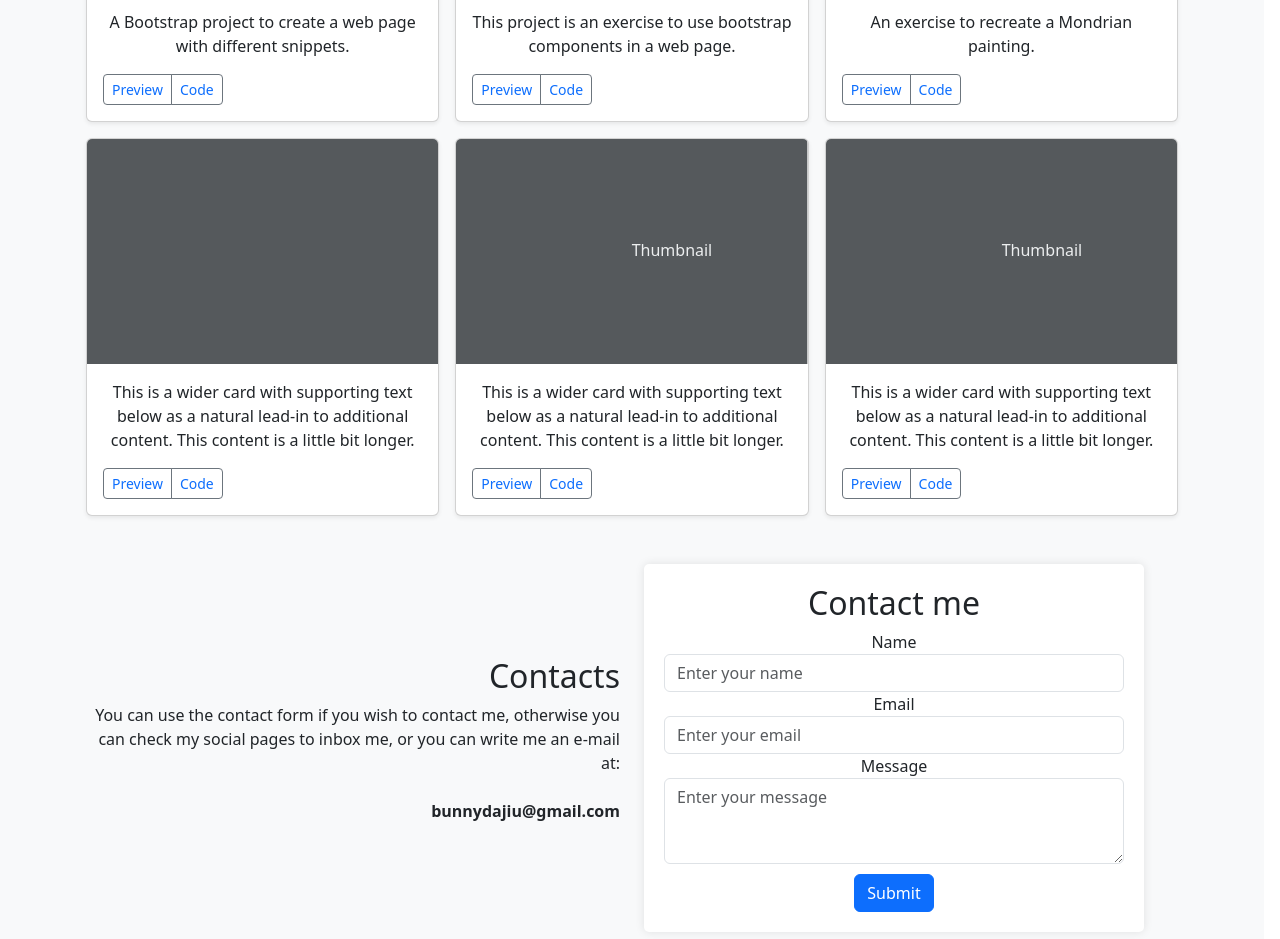
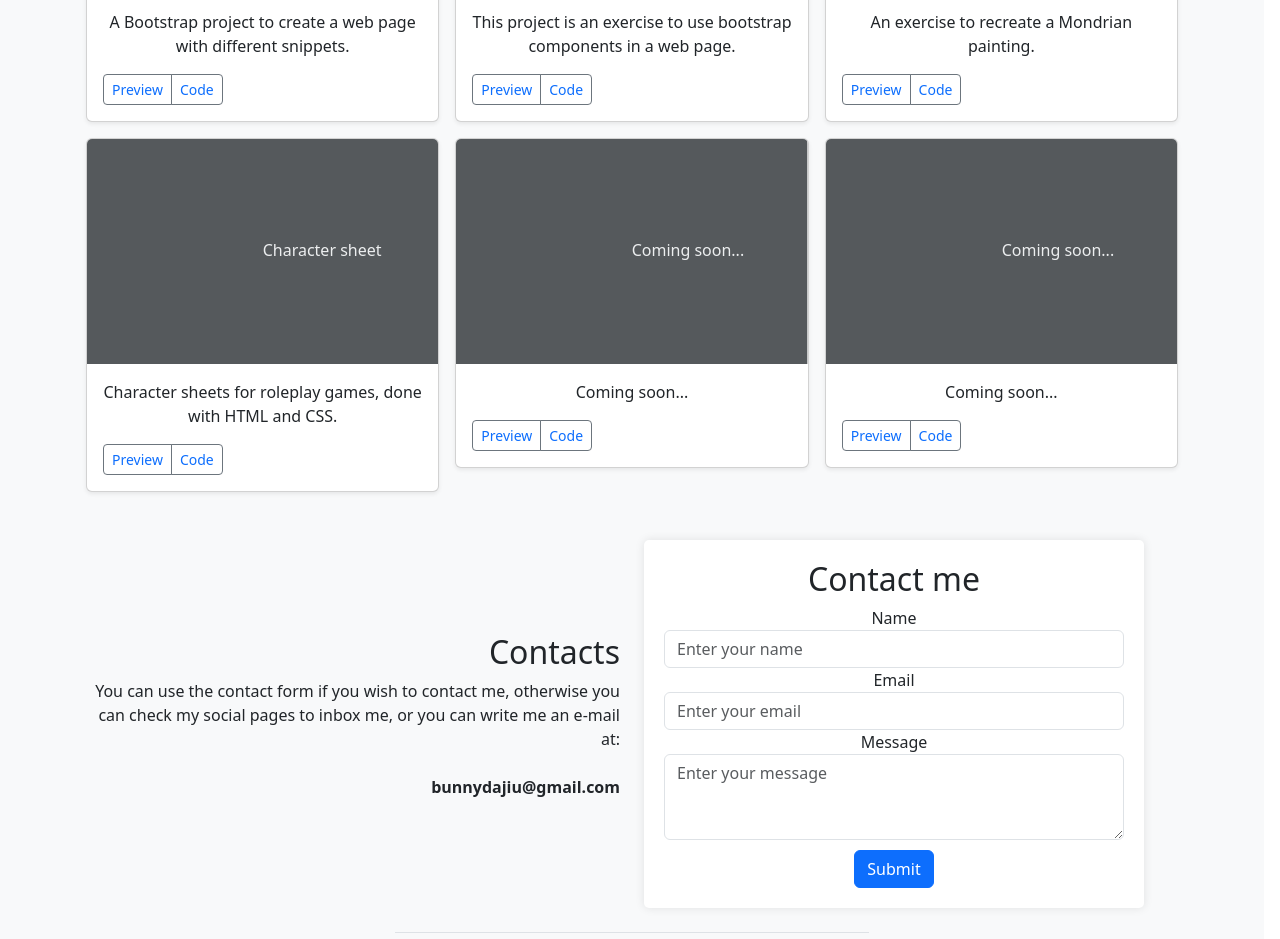
Before and after one commit to bunnydajiu/bunnydajiu.github.io, a plain HTML site: page portfolio.html in a window 1280 px wide. Shown: the part 1480-2419 px from the top of the page. Drawn offline with nearby package versions, Linux system fonts and the light colour scheme; a script that the page names is missing; a web font is replaced by a local one.

Commit message:
Updated portfolio

```diff
--- a/portfolio.html
+++ b/portfolio.html
@@ -199,9 +199,9 @@
 
         <div class="col">
           <div class="card shadow-sm">
-            <svg class="bd-placeholder-img card-img-top" width="100%" height="225" xmlns="http://www.w3.org/2000/svg" role="img" aria-label="Placeholder: Thumbnail" preserveAspectRatio="xMidYMid slice" focusable="false"><title>Placeholder</title><rect width="100%" height="100%" fill="#55595c"></rect><text x="50%" y="50%" fill="#eceeef" dy=".3em"></text></svg>
+            <svg class="bd-placeholder-img card-img-top" width="100%" height="225" xmlns="http://www.w3.org/2000/svg" role="img" aria-label="Placeholder: Thumbnail" preserveAspectRatio="xMidYMid slice" focusable="false"><title>Placeholder</title><rect width="100%" height="100%" fill="#55595c"></rect><text x="50%" y="50%" fill="#eceeef" dy=".3em">Character sheet</text></svg>
             <div class="card-body">
-              <p class="card-text">This is a wider card with supporting text below as a natural lead-in to additional content. This content is a little bit longer.</p>
+              <p class="card-text">Character sheets for roleplay games, done with HTML and CSS.</p>
               <div class="d-flex justify-content-between align-items-center">
                 <div class="btn-group">
                   <button type="button" class="btn btn-sm btn-outline-secondary"><a href="https://htmlpreview.github.io/?https://github.com/bunnydajiu/tindog-project/blob/main/index.html">Preview</a></button>
@@ -213,13 +213,13 @@
         </div>
         <div class="col">
           <div class="card shadow-sm">
-            <svg class="bd-placeholder-img card-img-top" width="100%" height="225" xmlns="http://www.w3.org/2000/svg" role="img" aria-label="Placeholder: Thumbnail" preserveAspectRatio="xMidYMid slice" focusable="false"><title>Placeholder</title><rect width="100%" height="100%" fill="#55595c"></rect><text x="50%" y="50%" fill="#eceeef" dy=".3em">Thumbnail</text></svg>
+            <svg class="bd-placeholder-img card-img-top" width="100%" height="225" xmlns="http://www.w3.org/2000/svg" role="img" aria-label="Placeholder: Thumbnail" preserveAspectRatio="xMidYMid slice" focusable="false"><title>Placeholder</title><rect width="100%" height="100%" fill="#55595c"></rect><text x="50%" y="50%" fill="#eceeef" dy=".3em">Coming soon...</text></svg>
             <div class="card-body">
-              <p class="card-text">This is a wider card with supporting text below as a natural lead-in to additional content. This content is a little bit longer.</p>
+              <p class="card-text">Coming soon...</p>
               <div class="d-flex justify-content-between align-items-center">
                 <div class="btn-group">
-                  <button type="button" class="btn btn-sm btn-outline-secondary"><a href="https://htmlpreview.github.io/?https://github.com/bunnydajiu/tindog-project/blob/main/index.html">Preview</a></button>
-                  <button type="button" class="btn btn-sm btn-outline-secondary"><a href="https://github.com/bunnydajiu/tindog-project">Code</a></button>
+                  <button type="button" class="btn btn-sm btn-outline-secondary"><a href="#">Preview</a></button>
+                  <button type="button" class="btn btn-sm btn-outline-secondary"><a href="#">Code</a></button>
                 </div>
               </div>
             </div>
@@ -227,13 +227,13 @@
         </div>
         <div class="col">
           <div class="card shadow-sm">
-            <svg class="bd-placeholder-img card-img-top" width="100%" height="225" xmlns="http://www.w3.org/2000/svg" role="img" aria-label="Placeholder: Thumbnail" preserveAspectRatio="xMidYMid slice" focusable="false"><title>Placeholder</title><rect width="100%" height="100%" fill="#55595c"></rect><text x="50%" y="50%" fill="#eceeef" dy=".3em">Thumbnail</text></svg>
+            <svg class="bd-placeholder-img card-img-top" width="100%" height="225" xmlns="http://www.w3.org/2000/svg" role="img" aria-label="Placeholder: Thumbnail" preserveAspectRatio="xMidYMid slice" focusable="false"><title>Placeholder</title><rect width="100%" height="100%" fill="#55595c"></rect><text x="50%" y="50%" fill="#eceeef" dy=".3em">Coming soon...</text></svg>
             <div class="card-body">
-              <p class="card-text">This is a wider card with supporting text below as a natural lead-in to additional content. This content is a little bit longer.</p>
+              <p class="card-text">Coming soon...</p>
               <div class="d-flex justify-content-between align-items-center">
                 <div class="btn-group">
-                  <button type="button" class="btn btn-sm btn-outline-secondary"><a href="https://htmlpreview.github.io/?https://github.com/bunnydajiu/tindog-project/blob/main/index.html">Preview</a></button>
-                  <button type="button" class="btn btn-sm btn-outline-secondary"><a href="https://github.com/bunnydajiu/tindog-project">Code</a></button>
+                  <button type="button" class="btn btn-sm btn-outline-secondary"><a href="#">Preview</a></button>
+                  <button type="button" class="btn btn-sm btn-outline-secondary"><a href="#">Code</a></button>
                 </div>
               </div>
             </div>
```
